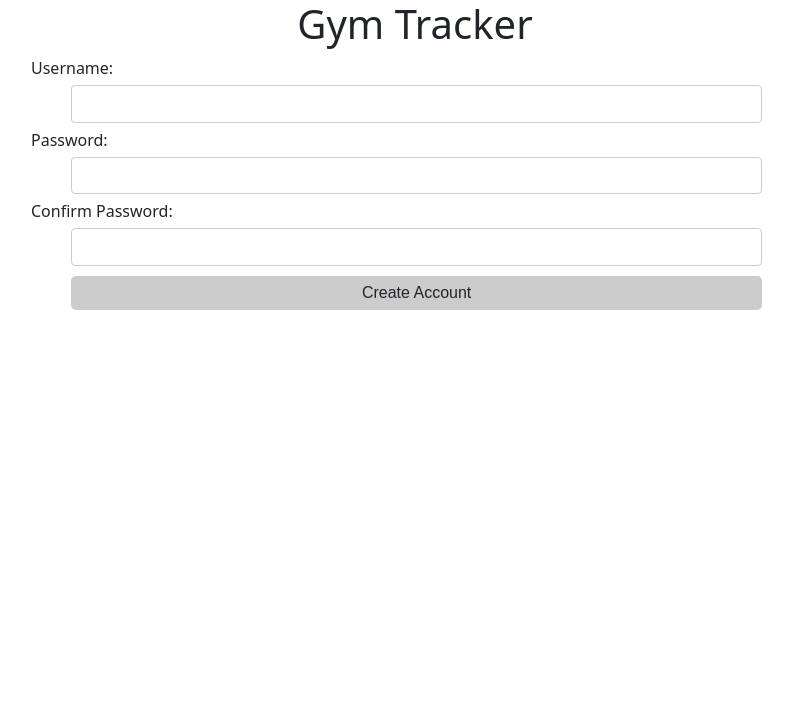
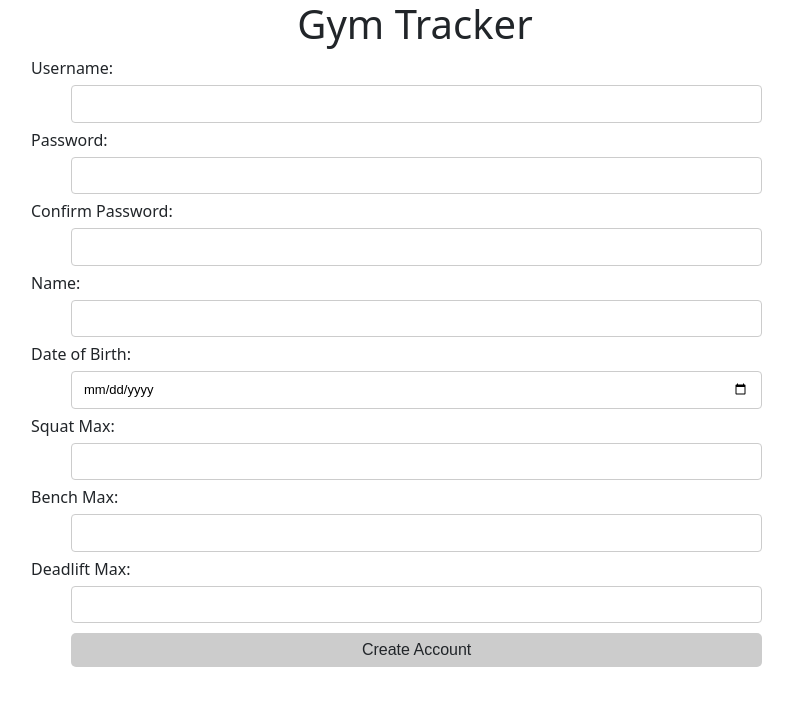
Before and after one commit to david-bieger/DatabaseSystemsFinal, a PHP site: page /cs4750/create-account.php in a window 1280 px wide. Shown: the top 706 px of the page, without its empty margins (225-1018 px from the left). Run offline with PHP 8.4, Linux system fonts and the light colour scheme.

Commit message:
working create account page, values are required, though.

```diff
--- a/create-account.php
+++ b/create-account.php
@@ -1,17 +1,71 @@
 <?php
 //haven't done much with this yet at all
+require("connect-db.php");
+
+function userAlreadyExists($username) {
+    global $db;
+    $query = 'SELECT user_id FROM Users WHERE user_id = :user_id';
+    $statement = $db->prepare($query);
+    $statement->bindValue(':user_id', $username);
+    $statement->execute();
+    $result = $statement->fetch(); // Fetch the result row
+    $statement->closeCursor();
+
+    // Check if a row was returned
+    if ($result) {
+        // user already exists
+        return true;
+    }
+    return false; // User not found or password doesn't match
+}
+
+function addUserToDatabase($username, $password, $name, $dob, $squatMax, $benchMax, $dlMax) {
+    global $db;
+    $query = 'INSERT INTO Users (user_id, password, name, DOB, squat_max, bench_max, dl_max)
+    VALUES
+    (:username, :password, :name, :dob, :squat_max, :bench_max, :dl_max)';
+    $statement = $db->prepare($query);
+    $statement->bindValue(':username', $username);
+    $statement->bindValue(':password', $password);
+    $statement->bindValue(':name', $name); // Bind name
+    $statement->bindValue(':dob', $dob); // Bind DOB
+    $statement->bindValue(':squat_max', $squatMax); // Bind squat max
+    $statement->bindValue(':bench_max', $benchMax); // Bind bench max
+    $statement->bindValue(':dl_max', $dlMax); // Bind deadlift max
+    $statement->execute();
+    $statement->closeCursor();
+}
+
 if ($_SERVER["REQUEST_METHOD"] == "POST") {
     if (!empty($_POST['Submit'])) {
         $username = $_POST["username"];
         $password1 = $_POST["password"];
-        $password2 = $_POST["confirm password"];
+        $password2 = $_POST["confirm-password"];
+        $name = $_POST["name"];
+        $dob = $_POST["dob"];
+        $squatMax = $_POST["squat_max"];
+        $benchMax = $_POST["bench_max"];
+        $dlMax = $_POST["dl_max"];
         if ($password1 != $password2)  {
             echo "Passwords must match, please try again.";
         } else if (strlen($password1) < 10) {
             echo "Password must be at least 10 characters long. Try again."; // used for cyber
         }
+        else {
+            $userExists = userAlreadyExists($username);
+            if ($userExists){
+                echo "User already exists. Please enter a new username or log in with your existing account credentials.";
+            }
+            else {
+                addUserToDatabase($username, $password1, $name, $dob, $squatMax, $benchMax, $dlMax);
+                echo "Account successfully created.";
+            }
+
+        }
     }
 }
+
+
 ?>
 
 <!DOCTYPE html>
@@ -30,7 +84,12 @@ if ($_SERVER["REQUEST_METHOD"] == "POST") {
     <form id="createAccountForm" action="create-account.php" method="post">
       Username: <input type="text" name="username" required /> <br/>
       Password: <input type="password" name="password" required /> <br/>
-      Confirm Password: <input type="password" name="confirm password" required /> <br/>
+      Confirm Password: <input type="password" name="confirm-password" required /> <br/>
+      Name: <input type="text" name="name" required /> <br/>
+      Date of Birth: <input type="date" name="dob" required /> <br/>
+      Squat Max: <input type="number" name="squat_max" required /> <br/>
+      Bench Max: <input type="number" name="bench_max" required /> <br/>
+      Deadlift Max: <input type="number" name="dl_max" required /> <br/>
       <input type="submit" name="Submit" value="Create Account" class="btn" />
     </form>
   </div>
```
